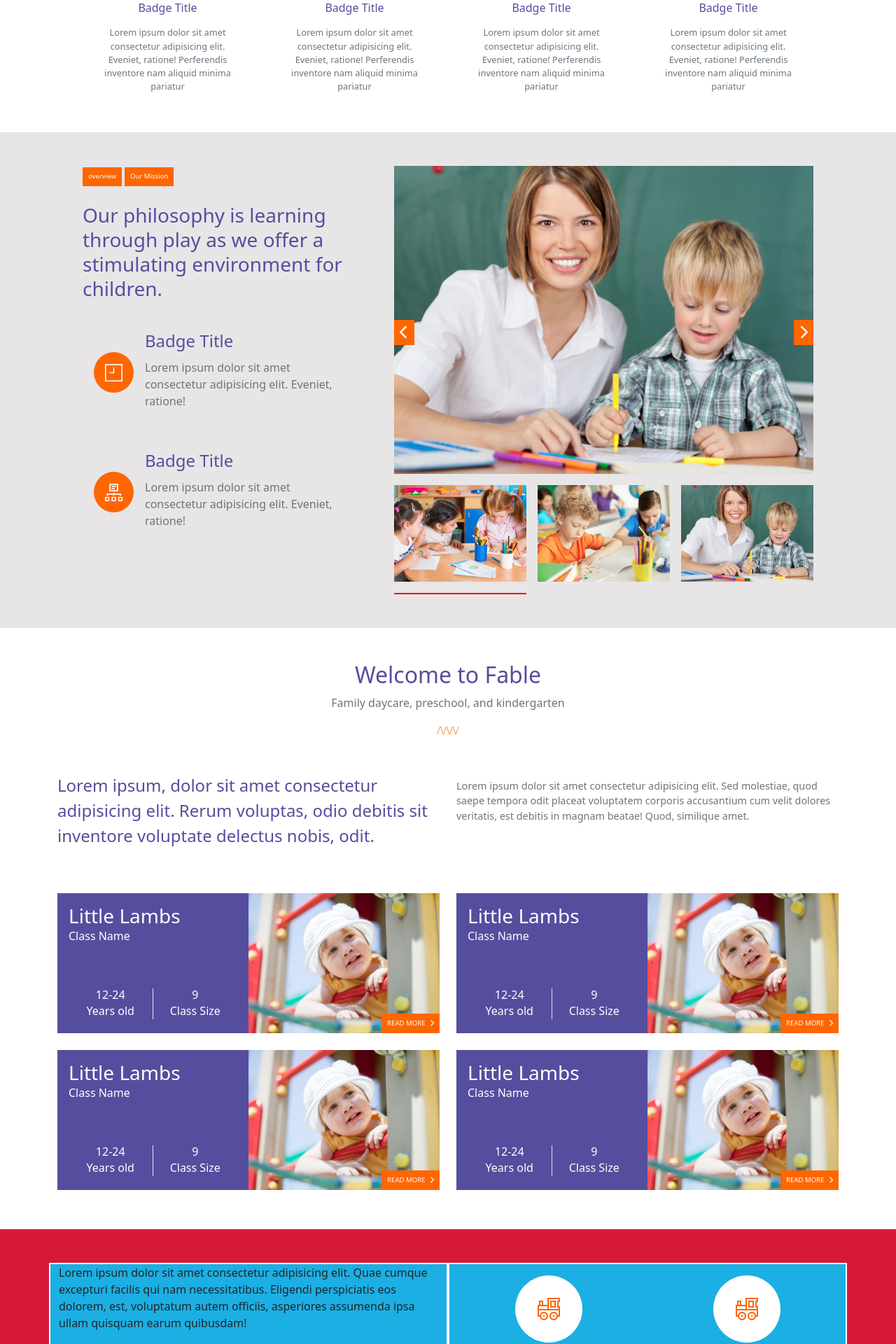
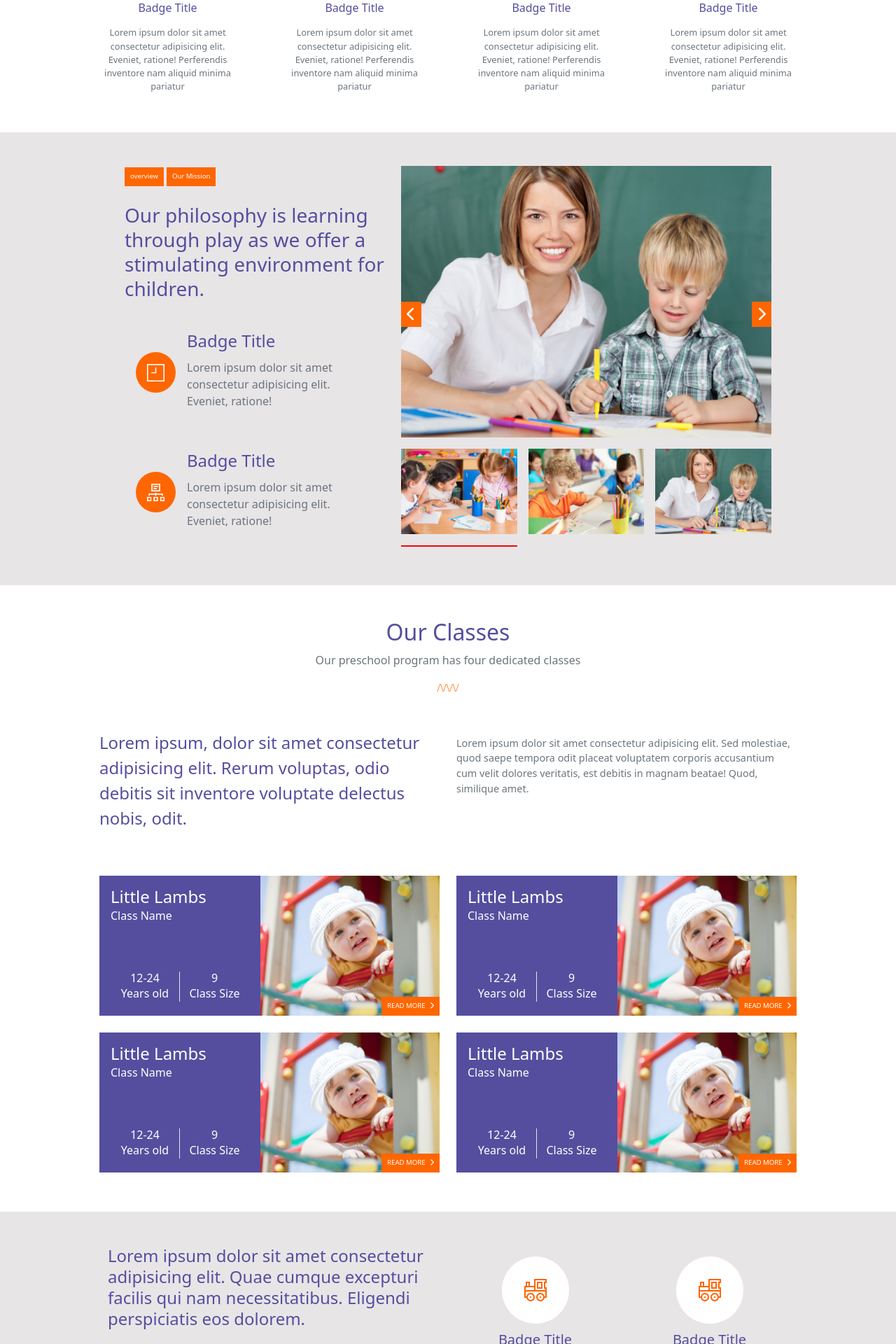
Before and after one commit to EdoardoLai96/proj-html-vuejs, a Vue app: page / in a window 1280 px wide. Shown: the part 880-2800 px from the top of the page at 70% size. Built offline with nearby package versions, Linux system fonts and the light colour scheme; a small style sheet from the web is missing.

Commit message:
Fix grafici x allineare mx in tutte section

```diff
--- a/src/components/MyGoals.vue
+++ b/src/components/MyGoals.vue
@@ -1,43 +1,43 @@
 <template>
-  <section id="mygoals" class="debug-container">
-    <div class="container py-5">
+  <section id="mygoals">
+    <div class="container p-5">
 
-      <div class="row">
-        <div class="col-6 debug-col">
-          <p>Lorem ipsum dolor sit amet consectetur adipisicing elit. Quae cumque excepturi facilis qui nam necessitatibus. Eligendi perspiciatis eos dolorem, est, voluptatum autem officiis, asperiores assumenda ipsa ullam quisquam earum quibusdam!</p>
-          <p>Lorem ipsum dolor sit amet consectetur adipisicing elit. Quae cumque excepturi facilis qui nam necessitatibus. Eligendi perspiciatis eos dolorem, est, voluptatum autem officiis, asperiores assumenda ipsa ullam quisquam earum quibusdam!</p>
+      <div class="row mx-4">
+        <div class="col-6">
+          <p class="seco fs-4 lh-sm">Lorem ipsum dolor sit amet consectetur adipisicing elit. Quae cumque excepturi facilis qui nam necessitatibus. Eligendi perspiciatis eos dolorem.</p>
+          <p class="text-secondary">Lorem ipsum dolor sit amet consectetur adipisicing elit. Quae cumque excepturi facilis qui nam necessitatibus. Eligendi perspiciatis eos dolorem, est, voluptatum autem officiis.</p>
           <div class="checbox-box">
-            <div class="checkbox-box_item">
-              <img src="../assets/images/style_1.png" alt="">
-              <span>Item text</span>
+            <div class="checkbox-box_item mb-2">
+              <img class="me-3" src="../assets/images/style_1.png" alt="">
+              <span class="text-secondary">Item text</span>
             </div>
-            <div class="checkbox-box_item">
-              <img src="../assets/images/style_1.png" alt="">
-              <span>Item text</span>
+            <div class="checkbox-box_item mb-2">
+              <img class="me-3" src="../assets/images/style_1.png" alt="">
+              <span class="text-secondary">Item text</span>
             </div>
-            <div class="checkbox-box_item">
-              <img src="../assets/images/style_1.png" alt="">
-              <span>Item text</span>
+            <div class="checkbox-box_item mb-2">
+              <img class="me-3" src="../assets/images/style_1.png" alt="">
+              <span class="text-secondary">Item text</span>
             </div>
-            <div class="checkbox-box_item">
-              <img src="../assets/images/style_1.png" alt="">
-              <span>Item text</span>
+            <div class="checkbox-box_item mb-2">
+              <img class="me-3" src="../assets/images/style_1.png" alt="">
+              <span class="text-secondary">Item text</span>
             </div>
-            <div class="checkbox-box_item">
-              <img src="../assets/images/style_1.png" alt="">
-              <span>Item text</span>
+            <div class="checkbox-box_item mb-2">
+              <img class="me-3" src="../assets/images/style_1.png" alt="">
+              <span class="text-secondary">Item text</span>
             </div>
-            <div class="checkbox-box_item">
-              <img src="../assets/images/style_1.png" alt="">
-              <span>Item text</span>
+            <div class="checkbox-box_item mb-2">
+              <img class="me-3" src="../assets/images/style_1.png" alt="">
+              <span class="text-secondary">Item text</span>
             </div>
-            <div class="checkbox-box_item">
-              <img src="../assets/images/style_1.png" alt="">
-              <span>Item text</span>
+            <div class="checkbox-box_item mb-2">
+              <img class="me-3" src="../assets/images/style_1.png" alt="">
+              <span class="text-secondary">Item text</span>
             </div>
           </div>
         </div>
-        <div class="col-6 debug-col">
+        <div class="col-6">
           <div class="row">
             <div class="col-6 p-0">
               <div class="badge-box-ver">
@@ -45,8 +45,8 @@
                 <img src="../assets/images/toy.png" alt="">
               </div>
               <div class="badge-text">
-                <h4 class="badge-title">Badge Title</h4>
-                <p class="badge-caption">Lorem ipsum dolor sit amet consectetur adipisicing elit.  </p>
+                <h4 class="badge-title fs-5 fw-light">Badge Title</h4>
+                <p class="badge-caption text-secondary">Lorem ipsum dolor sit amet consectetur adipisicing elit.  </p>
               </div>
             </div>
             </div>
@@ -57,8 +57,8 @@
                 <img src="../assets/images/toy.png" alt="">
               </div>
               <div class="badge-text">
-                <h4 class="badge-title">Badge Title</h4>
-                <p class="badge-caption">Lorem ipsum dolor sit amet consectetur adipisicing elit.  </p>
+                <h4 class="badge-title fs-5 fw-light">Badge Title</h4>
+                <p class="badge-caption text-secondary">Lorem ipsum dolor sit amet consectetur adipisicing elit.  </p>
               </div>
             </div>
 
@@ -70,8 +70,8 @@
                 <img src="../assets/images/toy.png" alt="">
               </div>
               <div class="badge-text">
-                <h4 class="badge-title">Badge Title</h4>
-                <p class="badge-caption">Lorem ipsum dolor sit amet consectetur adipisicing elit.  </p>
+                <h4 class="badge-title fs-5 fw-light">Badge Title</h4>
+                <p class="badge-caption text-secondary">Lorem ipsum dolor sit amet consectetur adipisicing elit.  </p>
               </div>
             </div>
 
@@ -83,8 +83,8 @@
                 <img src="../assets/images/toy.png" alt="">
               </div>
               <div class="badge-text">
-                <h4 class="badge-title">Badge Title</h4>
-                <p class="badge-caption">Lorem ipsum dolor sit amet consectetur adipisicing elit.  </p>
+                <h4 class="badge-title fs-5 fw-light">Badge Title</h4>
+                <p class="badge-caption text-secondary">Lorem ipsum dolor sit amet consectetur adipisicing elit.  </p>
               </div>
             </div>
             </div>
@@ -123,6 +123,10 @@ export default {
 <style lang="scss" scoped>
  @import '../assets/style/variables.scss';
 
+#mygoals{
+  background-color: $customGrey;
+}
+
 .debug-col{
   border: 2px solid white;
 }
--- a/src/components/MyOurClasses.vue
+++ b/src/components/MyOurClasses.vue
@@ -1,15 +1,15 @@
 <template>
   <section id="ourclasses" class="p-5">
     <div class="container">
-      <div class="row ">
+      <div class="row mx-5">
         <div class="col  text-center">
-        <h2 class="seco">Welcome to Fable</h2>
-            <p class="text-secondary">Family daycare, preschool, and kindergarten</p>
+        <h2 class="seco fw-light">Our Classes</h2>
+            <p class="text-secondary">Our preschool program has four dedicated classes</p>
             <p class="orbitron mb-5">/\/\/\/</p>
         </div>
       </div>
 
-      <div class="row">
+      <div class="row mx-5">
         <div class="col ">
           <p class="seco fs-4 pb-5">Lorem ipsum, dolor sit amet consectetur adipisicing elit. Rerum voluptas, odio debitis sit inventore voluptate delectus nobis, odit.</p>
         </div>
@@ -20,7 +20,7 @@
         </div>
       </div>
 
-      <div class="row  g-4 pb-2">
+      <div class="row mx-5  g-4 pb-2">
 
          <div class="col-6">
            <MyCardHor/>
--- a/src/components/MyOverview.vue
+++ b/src/components/MyOverview.vue
@@ -1,7 +1,7 @@
 <template>
   <section id="overview" >
       <div class="container px-5 py-5">
-        <div class="row">
+        <div class="row mx-5">
           <div class="col-5 d-flex flex-column">
 
             <div class="btn-box">
--- a/src/components/partials/MyCallToAction.vue
+++ b/src/components/partials/MyCallToAction.vue
@@ -1,7 +1,7 @@
 <template>
-  <div class="cta py-2 bg-seco">
+  <div class="cta px-5 py-2 bg-seco">
       <div class="container px-5 py-3">
-        <div class="row">
+        <div class="row mx-5">
             <div class="col-7">
                 <h3 class="fs-4">How To Enroll Your Child to a Class?</h3>
             </div>
--- a/src/components/partials/MyCardHor.vue
+++ b/src/components/partials/MyCardHor.vue
@@ -3,7 +3,7 @@
     <div class="ms_card justify-content-between d-flex bg-seco text-white">
         <div class="ms_card__text-box  d-flex flex-column justify-content-between p-3">
             <div class="ms_card__text-box-top">
-                <h2 class="ms_card_title fs-3 mb-0">Little Lambs</h2>
+                <h2 class="ms_card_title fs-4 mb-0">Little Lambs</h2>
                 <p class="fw-light">Class Name</p>
             </div>
             <div class="ms_card__text-box-bottom">
```
